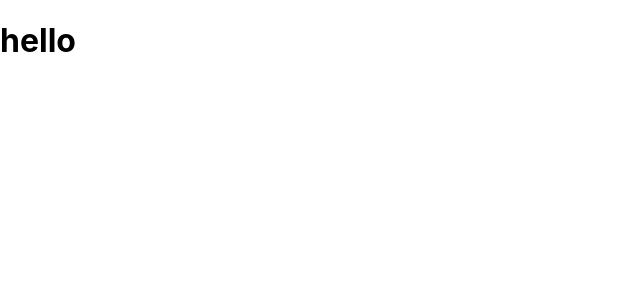
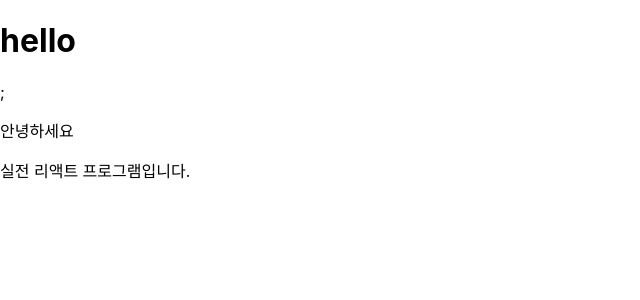
Before and after one commit to WachsenHaus/dream-react-cardMaker, a React (Create React App) app: page / in a window 1280 px wide. Shown: the top 300 px of the page, without its empty margins (0-640 px from the left). Built offline with nearby package versions, Linux system fonts and the light colour scheme.

Commit message:
<추가>: <portal 기능 연습>
💨모달을 사용할 때 주로 사용함

```diff
--- a/public/index.html
+++ b/public/index.html
@@ -14,5 +14,6 @@
   <body>
     <noscript>You need to enable JavaScript to run this app.</noscript>
     <div id="root"></div>
+    <div id="something"></div>
   </body>
 </html>
--- a/src/app.jsx
+++ b/src/app.jsx
@@ -1,8 +1,21 @@
 import "./App.css";
 import React from "react";
+import ReactDOM from "react-dom";
 
 function App() {
-  return <h1>hello</h1>;
+  return (
+    <>
+      <h1>hello</h1>;
+      {ReactDOM.createPortal(
+        <div>
+          <p>안녕하세요</p>
+          <p>실전 리액트 프로그램입니다.</p>
+        </div>,
+        document.getElementById("something")
+      )}
+    </>
+    //createPortal은 모달으 사용할때 사용한다
+  );
 }
 
 export default App;
```
Also changed, not shown: 1 other file (tests, documents, lock files or other folders).
